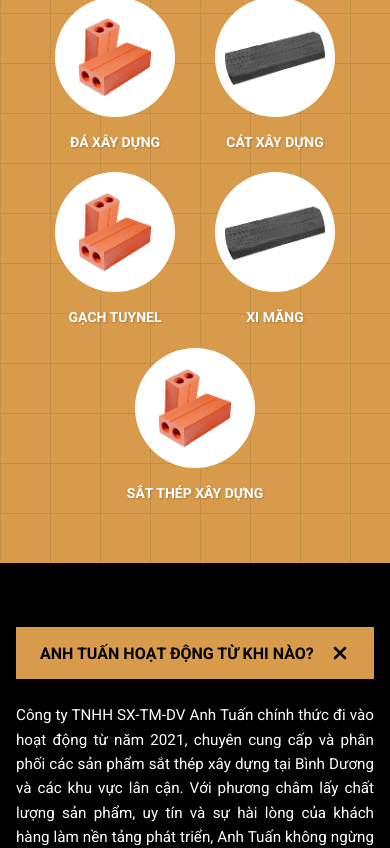
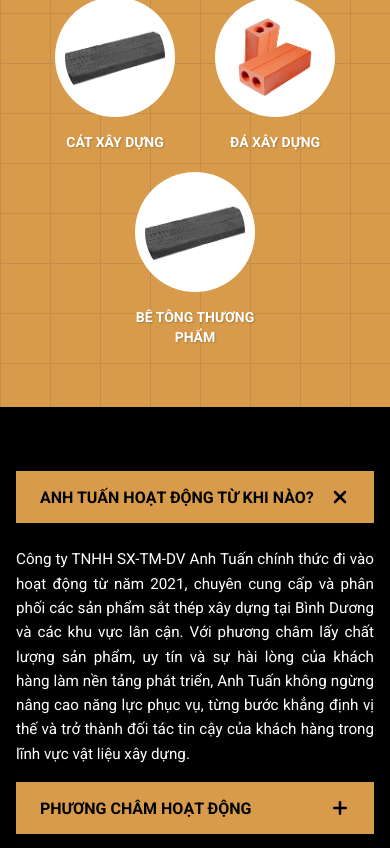
Before and after one commit to bladeonfire2402/VLXD, a Next.js app: page / in a window 390 px wide. Shown: the part 3560-4408 px from the top of the page. Built offline with nearby package versions, Linux system fonts and the light colour scheme.

Commit message:
change phone number and fix remove category

```diff
--- a/src/app/chinh-sach/page.tsx
+++ b/src/app/chinh-sach/page.tsx
@@ -1,7 +1,7 @@
 import PolicyScreen from '@/screens/Policy';
 
 export const metadata = {
-  title: 'Chính Sách & Quy Định | VLXD Anh Tuấn',
+  title: 'Chính Sách & Quy Định | Công ty Anh Tuấn',
   description: 'Chính sách bán hàng, giao nhận, thanh toán, đổi trả và bảo hành tại Công ty TNHH SX–TM–DV Anh Tuấn.',
 };
 
--- a/src/app/layout.tsx
+++ b/src/app/layout.tsx
@@ -14,7 +14,7 @@
 const roboto = Roboto({ weight: ['400', '500', '700'], subsets: ["latin", "vietnamese"] });
 
 export const metadata: Metadata = {
-  title: "VLXD - Anh Tuấn",
+  title: "Công ty - Anh Tuấn",
   description: "Hệ thống phân phối vật liệu xây dựng uy tín",
   icons: {
     icon: AssetManagers.icons.icon,
@@ -44,7 +44,7 @@
             </div>
 
             {/* Floating Social Media Bar */}
-            <SocialMediaBar position="bottom-right" phoneNumber="0909 746 816" />
+            <SocialMediaBar position="bottom-right" phoneNumber="0909 074 567" />
 
             {/* Layer 2: Global Modal Manager */}
             <GlobalModalManager />
--- a/src/app/lien-he/page.tsx
+++ b/src/app/lien-he/page.tsx
@@ -1,7 +1,7 @@
 import ContactPage from '@/screens/Contact';
 
 export const metadata = {
-  title: 'Liên Hệ | VLXD Anh Tuấn',
+  title: 'Liên Hệ | Công ty Anh Tuấn',
   description: 'Liên hệ với Công ty TNHH MTV Vật Liệu Xây Dựng Anh Tuấn.',
 };
 
--- a/src/app/tin-tuc/[slug]/page.tsx
+++ b/src/app/tin-tuc/[slug]/page.tsx
@@ -19,7 +19,7 @@
   }
 
   return {
-    title: `${article.title} | Tin tức VLXD`,
+    title: `${article.title} | Tin tức Công ty Anh Tuấn`,
     description: article.summary,
   };
 }
--- a/src/components/layout/Footer.tsx
+++ b/src/components/layout/Footer.tsx
@@ -5,7 +5,7 @@
 import { RouteManager } from '@/constants/route';
 
 const FooterData = {
-  LOGO_ALT: 'VLXD Anh Tuấn Logo',
+  LOGO_ALT: 'Công ty Anh Tuấn Logo',
   DESCRIPTION: 'Đơn vị phân phối vật liệu xây dựng uy tín tại Bình Dương và các khu vực lân cận. Chúng tôi cam kết cung cấp sản phẩm chất lượng, có nguồn gốc rõ ràng với mức giá cạnh tranh, báo giá minh bạch và dịch vụ giao hàng tận nơi nhanh chóng, đúng tiến độ.',
   QUICK_LINKS_TITLE: 'Liên Kết Nhanh',
   QUICK_LINKS: [
@@ -17,10 +17,10 @@
   CONTACT_TITLE: 'Thông Tin Liên Hệ',
   CONTACT_INFO: [
     '📍 Số 14, KP3, P. Hòa Lợi, TP. Bến Cát, Bình Dương',
-    '📞 0909 746 816',
+    '📞 0909 074 567',
     '✉️ vlxdanhtuan79@gmail.com',
   ],
-  COPYRIGHT: `© ${new Date().getFullYear()} VLXD Pro. All rights reserved.`,
+  COPYRIGHT: `© ${new Date().getFullYear()} CTY Pro. All rights reserved.`,
   SOCIALS: [
     { label: 'FB', ariaLabel: 'Facebook', href: '#' },
     { label: 'ZL', ariaLabel: 'Zalo', href: '#' },
--- a/src/components/layout/Header/DesktopHeader/index.tsx
+++ b/src/components/layout/Header/DesktopHeader/index.tsx
@@ -36,7 +36,7 @@
   LOGO_SRC: AssetManagers.branding.logoWithSlogan,
   LOGO_ALT: "Anh Tuấn Logo",
   ADDRESS: "Số 14, KP3, P. Hòa Lợi, TP. Bến Cát, Bình Dương",
-  HOTLINE: "0909 746 816",
+  HOTLINE: "0909 074 567",
   ADDRESS_TITLE: "Địa chỉ",
   HOTLINE_TITLE: "Hotline",
   SEARCH_PLACEHOLDER: "Tìm kiếm sản phẩm...",
--- a/src/constants/data.ts
+++ b/src/constants/data.ts
@@ -3,12 +3,8 @@
 import { Product } from '@/interface/product/product';
 
 export enum CategoryType {
-  SAT_THEP_XAY_DUNG = 'sat-thep-xay-dung',
-  XI_MANG = 'xi-mang',
-  GACH_TUYNEL = 'gach-tuynel',
   CAT_XAY_DUNG = 'cat-xay-dung',
   DA_XAY_DUNG = 'da-xay-dung',
-  VAT_LIEU_XAY_DUNG_KHAC = 'vat-lieu-xay-dung-khac',
   BE_TONG_THUONG_PHAM = 'be-tong-thuong-pham',
 }
 
@@ -18,13 +14,9 @@
     label: 'VẬT LIỆU XÂY DỰNG',
     url: RouteManager.PRODUCTS,
     children: [
-      { label: 'Sắt thép xây dựng', url: RouteManager.productCategory(CategoryType.SAT_THEP_XAY_DUNG) },
-      { label: 'Xi măng', url: RouteManager.productCategory(CategoryType.XI_MANG) },
-      { label: 'Gạch tuynel', url: RouteManager.productCategory(CategoryType.GACH_TUYNEL) },
       { label: 'Cát xây dựng', url: RouteManager.productCategory(CategoryType.CAT_XAY_DUNG) },
       { label: 'Đá xây dựng', url: RouteManager.productCategory(CategoryType.DA_XAY_DUNG) },
       { label: 'Bê tông thương phẩm', url: RouteManager.productCategory(CategoryType.BE_TONG_THUONG_PHAM) },
-      { label: 'Vật liệu xây dựng khác', url: RouteManager.productCategory(CategoryType.VAT_LIEU_XAY_DUNG_KHAC) },
     ]
   },
   { label: 'TIN TỨC', url: RouteManager.NEWS },
@@ -33,53 +25,45 @@
 
 // Category slug -> name mapping
 export const CATEGORY_MAP: Record<CategoryType, string> = {
-  [CategoryType.SAT_THEP_XAY_DUNG]: 'Sắt thép xây dựng',
-  [CategoryType.XI_MANG]: 'Xi măng',
-  [CategoryType.GACH_TUYNEL]: 'Gạch tuynel',
   [CategoryType.CAT_XAY_DUNG]: 'Cát xây dựng',
   [CategoryType.DA_XAY_DUNG]: 'Đá xây dựng',
-  [CategoryType.VAT_LIEU_XAY_DUNG_KHAC]: 'Vật liệu xây dựng khác',
   [CategoryType.BE_TONG_THUONG_PHAM]: 'Bê tông thương phẩm',
 };
 
 export const CATEGORY_DESCRIPTIONS: Record<CategoryType, string> = {
-  [CategoryType.SAT_THEP_XAY_DUNG]: 'Cung cấp sắt thép xây dựng chất lượng cao từ các thương hiệu uy tín.',
-  [CategoryType.XI_MANG]: 'Cung cấp các loại xi măng chất lượng cho mọi công trình.',
-  [CategoryType.GACH_TUYNEL]: 'Cung cấp gạch tuynel xây dựng các loại.',
   [CategoryType.CAT_XAY_DUNG]: 'Cung cấp mọi loại cát xây dựng, cát san lấp, cát bê tông, cát xây tô chất lượng cao.',
   [CategoryType.DA_XAY_DUNG]: 'Cung cấp mọi loại đá xây dựng, đủ kích cỡ, giao hàng tận công trình khi quý khách có nhu cầu.',
-  [CategoryType.VAT_LIEU_XAY_DUNG_KHAC]: 'Cung cấp đa dạng các loại vật liệu xây dựng khác.',
   [CategoryType.BE_TONG_THUONG_PHAM]: 'Cung cấp bê tông thương phẩm các mác, bơm bê tông tận công trình, giao hàng nhanh chóng.',
 };
 
 // === ĐÁ XÂY DỰNG ===
 export const MOCK_DA_XAY_DUNG: Product[] = [
-  { id: 'da-1', slug: 'da-mi-sang', categorySlug: 'da-xay-dung', name: 'Đá mi sàng', thumbnail: AssetManagers.products.gachCui, images: [AssetManagers.products.gachCui, AssetManagers.products.gachNgoi], details: 'Đá mi sàng có kích cỡ từ 5mm đến 10mm, được sàng tách ra từ sản phẩm đá khác. Loại đá này dùng làm chân đế gạch bông, gạch lót sàn, phụ gia cho công nghệ bê tông đúc ống cống và thi công các công trình giao thông và phụ gia cho các loại VLXD khác.', tags: ['đá mi sàng', 'đá mi sàng giá rẻ', 'cửa hàng cung cấp đá mi sàng', 'đá mi sàng chất lượng', 'đá mi sàng mua ở đâu', 'đá mi sàng chất lượng tphcm'], category: 'Đá xây dựng' },
-  { id: 'da-2', slug: 'da-mi-bui', categorySlug: 'da-xay-dung', name: 'Đá mi bụi', thumbnail: AssetManagers.products.gachNgoi, images: [AssetManagers.products.gachNgoi, AssetManagers.products.gachCui], details: 'Đá mi bụi dùng cho san lấp, trộn bê tông nhựa.', tags: ['đá mi bụi', 'đá xây dựng'], category: 'Đá xây dựng' },
-  { id: 'da-3', slug: 'da-hoc-20x30', categorySlug: 'da-xay-dung', name: 'Đá hộc 20x30', thumbnail: AssetManagers.products.gachCui, images: [AssetManagers.products.gachCui, AssetManagers.products.gachNgoi], details: 'Đá hộc kích thước 20x30 dùng cho kè bờ, xây móng.', tags: ['đá hộc', 'đá xây dựng'], category: 'Đá xây dựng' },
-  { id: 'da-4', slug: 'da-4x6-xanh', categorySlug: 'da-xay-dung', name: 'Đá 4x6 xanh', thumbnail: AssetManagers.products.gachNgoi, images: [AssetManagers.products.gachNgoi, AssetManagers.products.gachCui], details: 'Đá 4x6 xanh chất lượng cao.', tags: ['đá 4x6', 'đá xanh'], category: 'Đá xây dựng' },
-  { id: 'da-5', slug: 'da-4x6-den', categorySlug: 'da-xay-dung', name: 'Đá 4x6 đen', thumbnail: AssetManagers.products.gachCui, images: [AssetManagers.products.gachCui, AssetManagers.products.gachNgoi], details: 'Đá 4x6 đen dùng cho đổ bê tông.', tags: ['đá 4x6', 'đá đen'], category: 'Đá xây dựng', price: '220.000đ / Khối' },
-  { id: 'da-6', slug: 'da-1x2-xanh', categorySlug: 'da-xay-dung', name: 'Đá 1x2 xanh', thumbnail: AssetManagers.products.gachNgoi, images: [AssetManagers.products.gachNgoi, AssetManagers.products.gachCui], details: 'Đá 1x2 xanh chất lượng cao.', tags: ['đá 1x2', 'đá xanh'], category: 'Đá xây dựng', price: '330.000đ / Khối' },
+  { id: 'da-1', slug: 'da-mi-sang', categorySlug: CategoryType.DA_XAY_DUNG, name: 'Đá mi sàng', thumbnail: AssetManagers.products.gachCui, images: [AssetManagers.products.gachCui, AssetManagers.products.gachNgoi], details: 'Đá mi sàng có kích cỡ từ 5mm đến 10mm, được sàng tách ra từ sản phẩm đá khác. Loại đá này dùng làm chân đế gạch bông, gạch lót sàn, phụ gia cho công nghệ bê tông đúc ống cống và thi công các công trình giao thông và phụ gia cho các loại VLXD khác.', tags: ['đá mi sàng', 'đá mi sàng giá rẻ', 'cửa hàng cung cấp đá mi sàng', 'đá mi sàng chất lượng', 'đá mi sàng mua ở đâu', 'đá mi sàng chất lượng tphcm'], category: 'Đá xây dựng' },
+  { id: 'da-2', slug: 'da-mi-bui', categorySlug: CategoryType.DA_XAY_DUNG, name: 'Đá mi bụi', thumbnail: AssetManagers.products.gachNgoi, images: [AssetManagers.products.gachNgoi, AssetManagers.products.gachCui], details: 'Đá mi bụi dùng cho san lấp, trộn bê tông nhựa.', tags: ['đá mi bụi', 'đá xây dựng'], category: 'Đá xây dựng' },
+  { id: 'da-3', slug: 'da-hoc-20x30', categorySlug: CategoryType.DA_XAY_DUNG, name: 'Đá hộc 20x30', thumbnail: AssetManagers.products.gachCui, images: [AssetManagers.products.gachCui, AssetManagers.products.gachNgoi], details: 'Đá hộc kích thước 20x30 dùng cho kè bờ, xây móng.', tags: ['đá hộc', 'đá xây dựng'], category: 'Đá xây dựng' },
+  { id: 'da-4', slug: 'da-4x6-xanh', categorySlug: CategoryType.DA_XAY_DUNG, name: 'Đá 4x6 xanh', thumbnail: AssetManagers.products.gachNgoi, images: [AssetManagers.products.gachNgoi, AssetManagers.products.gachCui], details: 'Đá 4x6 xanh chất lượng cao.', tags: ['đá 4x6', 'đá xanh'], category: 'Đá xây dựng' },
+  { id: 'da-5', slug: 'da-4x6-den', categorySlug: CategoryType.DA_XAY_DUNG, name: 'Đá 4x6 đen', thumbnail: AssetManagers.products.gachCui, images: [AssetManagers.products.gachCui, AssetManagers.products.gachNgoi], details: 'Đá 4x6 đen dùng cho đổ bê tông.', tags: ['đá 4x6', 'đá đen'], category: 'Đá xây dựng', price: '220.000đ / Khối' },
+  { id: 'da-6', slug: 'da-1x2-xanh', categorySlug: CategoryType.DA_XAY_DUNG, name: 'Đá 1x2 xanh', thumbnail: AssetManagers.products.gachNgoi, images: [AssetManagers.products.gachNgoi, AssetManagers.products.gachCui], details: 'Đá 1x2 xanh chất lượng cao.', tags: ['đá 1x2', 'đá xanh'], category: 'Đá xây dựng', price: '330.000đ / Khối' },
 ];
 
 // === CÁT XÂY DỰNG ===
 export const MOCK_CAT_XAY_DUNG: Product[] = [
-  { id: 'cat-1', slug: 'cat-san-lap', categorySlug: 'cat-xay-dung', name: 'Cát san lấp', thumbnail: AssetManagers.products.gachCui, images: [AssetManagers.products.gachCui, AssetManagers.products.gachNgoi], details: 'Cát san lấp dùng cho các công trình san lấp mặt bằng, nền móng.', tags: ['cát san lấp', 'cát xây dựng'], category: 'Cát xây dựng' },
-  { id: 'cat-2', slug: 'cat-be-tong', categorySlug: 'cat-xay-dung', name: 'Cát bê tông', thumbnail: AssetManagers.products.gachNgoi, images: [AssetManagers.products.gachNgoi, AssetManagers.products.gachCui], details: 'Cát bê tông chất lượng cao dùng cho trộn bê tông.', tags: ['cát bê tông', 'cát xây dựng'], category: 'Cát xây dựng' },
-  { id: 'cat-3', slug: 'cat-xay-to', categorySlug: 'cat-xay-dung', name: 'Cát xây tô', thumbnail: AssetManagers.products.gachCui, images: [AssetManagers.products.gachCui, AssetManagers.products.gachNgoi], details: 'Cát xây tô mịn, sạch, dùng cho xây tô tường.', tags: ['cát xây tô', 'cát mịn'], category: 'Cát xây dựng' },
-  { id: 'cat-4', slug: 'cat-min', categorySlug: 'cat-xay-dung', name: 'Cát mịn', thumbnail: AssetManagers.products.gachNgoi, images: [AssetManagers.products.gachNgoi, AssetManagers.products.gachCui], details: 'Cát mịn dùng cho tô trát, hoàn thiện bề mặt.', tags: ['cát mịn'], category: 'Cát xây dựng' },
-  { id: 'cat-5', slug: 'cat-den', categorySlug: 'cat-xay-dung', name: 'Cát đen', thumbnail: AssetManagers.products.gachCui, images: [AssetManagers.products.gachCui, AssetManagers.products.gachNgoi], details: 'Cát đen san lấp, giá tốt.', tags: ['cát đen', 'cát san lấp'], category: 'Cát xây dựng' },
-  { id: 'cat-6', slug: 'cat-vang', categorySlug: 'cat-xay-dung', name: 'Cát vàng', thumbnail: AssetManagers.products.gachNgoi, images: [AssetManagers.products.gachNgoi, AssetManagers.products.gachCui], details: 'Cát vàng chất lượng cao cho xây dựng.', tags: ['cát vàng'], category: 'Cát xây dựng' },
+  { id: 'cat-1', slug: 'cat-san-lap', categorySlug: CategoryType.CAT_XAY_DUNG, name: 'Cát san lấp', thumbnail: AssetManagers.products.gachCui, images: [AssetManagers.products.gachCui, AssetManagers.products.gachNgoi], details: 'Cát san lấp dùng cho các công trình san lấp mặt bằng, nền móng.', tags: ['cát san lấp', 'cát xây dựng'], category: 'Cát xây dựng' },
+  { id: 'cat-2', slug: 'cat-be-tong', categorySlug: CategoryType.CAT_XAY_DUNG, name: 'Cát bê tông', thumbnail: AssetManagers.products.gachNgoi, images: [AssetManagers.products.gachNgoi, AssetManagers.products.gachCui], details: 'Cát bê tông chất lượng cao dùng cho trộn bê tông.', tags: ['cát bê tông', 'cát xây dựng'], category: 'Cát xây dựng' },
+  { id: 'cat-3', slug: 'cat-xay-to', categorySlug: CategoryType.CAT_XAY_DUNG, name: 'Cát xây tô', thumbnail: AssetManagers.products.gachCui, images: [AssetManagers.products.gachCui, AssetManagers.products.gachNgoi], details: 'Cát xây tô mịn, sạch, dùng cho xây tô tường.', tags: ['cát xây tô', 'cát mịn'], category: 'Cát xây dựng' },
+  { id: 'cat-4', slug: 'cat-min', categorySlug: CategoryType.CAT_XAY_DUNG, name: 'Cát mịn', thumbnail: AssetManagers.products.gachNgoi, images: [AssetManagers.products.gachNgoi, AssetManagers.products.gachCui], details: 'Cát mịn dùng cho tô trát, hoàn thiện bề mặt.', tags: ['cát mịn'], category: 'Cát xây dựng' },
+  { id: 'cat-5', slug: 'cat-den', categorySlug: CategoryType.CAT_XAY_DUNG, name: 'Cát đen', thumbnail: AssetManagers.products.gachCui, images: [AssetManagers.products.gachCui, AssetManagers.products.gachNgoi], details: 'Cát đen san lấp, giá tốt.', tags: ['cát đen', 'cát san lấp'], category: 'Cát xây dựng' },
+  { id: 'cat-6', slug: 'cat-vang', categorySlug: CategoryType.CAT_XAY_DUNG, name: 'Cát vàng', thumbnail: AssetManagers.products.gachNgoi, images: [AssetManagers.products.gachNgoi, AssetManagers.products.gachCui], details: 'Cát vàng chất lượng cao cho xây dựng.', tags: ['cát vàng'], category: 'Cát xây dựng' },
 ];
 
 // === BÊ TÔNG THƯƠNG PHẨM ===
 export const MOCK_BE_TONG: Product[] = [
-  { id: 'bt-1', slug: 'be-tong-mac-150', categorySlug: 'be-tong-thuong-pham', name: 'Bê tông mác 150', thumbnail: AssetManagers.products.gachCui, images: [AssetManagers.products.gachCui, AssetManagers.products.gachNgoi], details: 'Bê tông mác 150 (B12.5) dùng cho lót nền, đổ bệ móng, công trình dân dụng.', tags: ['bê tông mác 150', 'bê tông thương phẩm'], category: 'Bê tông thương phẩm' },
-  { id: 'bt-2', slug: 'be-tong-mac-200', categorySlug: 'be-tong-thuong-pham', name: 'Bê tông mác 200', thumbnail: AssetManagers.products.gachNgoi, images: [AssetManagers.products.gachNgoi, AssetManagers.products.gachCui], details: 'Bê tông mác 200 (B15) dùng cho đổ sàn, dầm, cột nhà dân dụng.', tags: ['bê tông mác 200', 'bê tông thương phẩm'], category: 'Bê tông thương phẩm' },
-  { id: 'bt-3', slug: 'be-tong-mac-250', categorySlug: 'be-tong-thuong-pham', name: 'Bê tông mác 250', thumbnail: AssetManagers.products.gachCui, images: [AssetManagers.products.gachCui, AssetManagers.products.gachNgoi], details: 'Bê tông mác 250 (B20) dùng cho công trình chịu lực cao, sàn nhà cao tầng.', tags: ['bê tông mác 250', 'bê tông thương phẩm'], category: 'Bê tông thương phẩm' },
-  { id: 'bt-4', slug: 'be-tong-mac-300', categorySlug: 'be-tong-thuong-pham', name: 'Bê tông mác 300', thumbnail: AssetManagers.products.gachNgoi, images: [AssetManagers.products.gachNgoi, AssetManagers.products.gachCui], details: 'Bê tông mác 300 (B22.5) chất lượng cao cho công trình lớn.', tags: ['bê tông mác 300', 'bê tông thương phẩm'], category: 'Bê tông thương phẩm' },
-  { id: 'bt-5', slug: 'be-tong-mac-350', categorySlug: 'be-tong-thuong-pham', name: 'Bê tông mác 350', thumbnail: AssetManagers.products.gachCui, images: [AssetManagers.products.gachCui, AssetManagers.products.gachNgoi], details: 'Bê tông mác 350 (B25) dùng cho cầu đường, công trình hạ tầng.', tags: ['bê tông mác 350', 'bê tông thương phẩm'], category: 'Bê tông thương phẩm' },
-  { id: 'bt-6', slug: 'be-tong-mac-400', categorySlug: 'be-tong-thuong-pham', name: 'Bê tông mác 400', thumbnail: AssetManagers.products.gachNgoi, images: [AssetManagers.products.gachNgoi, AssetManagers.products.gachCui], details: 'Bê tông mác 400 (B30) cường độ cao cho công trình đặc biệt.', tags: ['bê tông mác 400', 'bê tông thương phẩm'], category: 'Bê tông thương phẩm' },
+  { id: 'bt-1', slug: 'be-tong-mac-150', categorySlug: CategoryType.BE_TONG_THUONG_PHAM, name: 'Bê tông mác 150', thumbnail: AssetManagers.products.gachCui, images: [AssetManagers.products.gachCui, AssetManagers.products.gachNgoi], details: 'Bê tông mác 150 (B12.5) dùng cho lót nền, đổ bệ móng, công trình dân dụng.', tags: ['bê tông mác 150', 'bê tông thương phẩm'], category: 'Bê tông thương phẩm' },
+  { id: 'bt-2', slug: 'be-tong-mac-200', categorySlug: CategoryType.BE_TONG_THUONG_PHAM, name: 'Bê tông mác 200', thumbnail: AssetManagers.products.gachNgoi, images: [AssetManagers.products.gachNgoi, AssetManagers.products.gachCui], details: 'Bê tông mác 200 (B15) dùng cho đổ sàn, dầm, cột nhà dân dụng.', tags: ['bê tông mác 200', 'bê tông thương phẩm'], category: 'Bê tông thương phẩm' },
+  { id: 'bt-3', slug: 'be-tong-mac-250', categorySlug: CategoryType.BE_TONG_THUONG_PHAM, name: 'Bê tông mác 250', thumbnail: AssetManagers.products.gachCui, images: [AssetManagers.products.gachCui, AssetManagers.products.gachNgoi], details: 'Bê tông mác 250 (B20) dùng cho công trình chịu lực cao, sàn nhà cao tầng.', tags: ['bê tông mác 250', 'bê tông thương phẩm'], category: 'Bê tông thương phẩm' },
+  { id: 'bt-4', slug: 'be-tong-mac-300', categorySlug: CategoryType.BE_TONG_THUONG_PHAM, name: 'Bê tông mác 300', thumbnail: AssetManagers.products.gachNgoi, images: [AssetManagers.products.gachNgoi, AssetManagers.products.gachCui], details: 'Bê tông mác 300 (B22.5) chất lượng cao cho công trình lớn.', tags: ['bê tông mác 300', 'bê tông thương phẩm'], category: 'Bê tông thương phẩm' },
+  { id: 'bt-5', slug: 'be-tong-mac-350', categorySlug: CategoryType.BE_TONG_THUONG_PHAM, name: 'Bê tông mác 350', thumbnail: AssetManagers.products.gachCui, images: [AssetManagers.products.gachCui, AssetManagers.products.gachNgoi], details: 'Bê tông mác 350 (B25) dùng cho cầu đường, công trình hạ tầng.', tags: ['bê tông mác 350', 'bê tông thương phẩm'], category: 'Bê tông thương phẩm' },
+  { id: 'bt-6', slug: 'be-tong-mac-400', categorySlug: CategoryType.BE_TONG_THUONG_PHAM, name: 'Bê tông mác 400', thumbnail: AssetManagers.products.gachNgoi, images: [AssetManagers.products.gachNgoi, AssetManagers.products.gachCui], details: 'Bê tông mác 400 (B30) cường độ cao cho công trình đặc biệt.', tags: ['bê tông mác 400', 'bê tông thương phẩm'], category: 'Bê tông thương phẩm' },
 ];
 
 // Featured products (used on homepage)
--- a/src/screens/Contact/index.tsx
+++ b/src/screens/Contact/index.tsx
@@ -35,7 +35,7 @@
     {
       label: 'Địa chỉ:', value: 'Số 14, KP3, P. Hòa Lợi, TP. Bến Cát, Bình Dương'
     },
-    { label: 'Điện thoại:', value: '0909 746 816' },
+    { label: 'Điện thoại:', value: '0909 074 567' },
     { label: 'Email:', value: 'vlxdanhtuan79@gmail.com' },
     { label: 'Mã số doanh nghiệp:', value: '3702985730', normal: true },
     { label: 'Cấp ngày:', value: '03/06/2021', normal: true }
@@ -51,7 +51,7 @@
   BTN_SUBMITTING: 'ĐANG GỬI...',
   SUCCESS_MSG: 'Gửi tin nhắn thành công! Chúng tôi sẽ liên hệ lại sớm nhất.',
   MAP_SRC: 'https://maps.google.com/maps?q=11.0880687,106.6519615&t=&z=15&ie=UTF8&iwloc=&output=embed',
-  MAP_TITLE: 'Google Map VLXD Anh Tuấn'
+  MAP_TITLE: 'Google Map Công ty Anh Tuấn'
 };
 
 const ContactPage = () => {
--- a/src/screens/Home/section/CategoryShowCase/index.tsx
+++ b/src/screens/Home/section/CategoryShowCase/index.tsx
@@ -18,11 +18,9 @@
 } from './styles';
 
 const CATEGORIES = [
+  { name: 'CÁT XÂY DỰNG', image: AssetManagers.products.gachCui, slug: CategoryType.CAT_XAY_DUNG },
   { name: 'ĐÁ XÂY DỰNG', image: AssetManagers.products.gachNgoi, slug: CategoryType.DA_XAY_DUNG },
-  { name: 'CÁT XÂY DỰNG', image: AssetManagers.products.gachCui, slug: CategoryType.CAT_XAY_DUNG },
-  { name: 'GẠCH TUYNEL', image: AssetManagers.products.gachNgoi, slug: CategoryType.GACH_TUYNEL },
-  { name: 'XI MĂNG', image: AssetManagers.products.gachCui, slug: CategoryType.XI_MANG },
-  { name: 'SẮT THÉP XÂY DỰNG', image: AssetManagers.products.gachNgoi, slug: CategoryType.SAT_THEP_XAY_DUNG }
+  { name: 'BÊ TÔNG THƯƠNG PHẨM', image: AssetManagers.products.gachCui, slug: CategoryType.BE_TONG_THUONG_PHAM }
 ];
 
 const CategoryShowCase = () => {
--- a/src/screens/ProductDetail/index.tsx
+++ b/src/screens/ProductDetail/index.tsx
@@ -56,7 +56,7 @@
   COMPANY_INFO: {
     NAME: 'MUA BÁN VẬT LIỆU XÂY DỰNG',
     ADDRESS: 'Địa chỉ: Số 14, KP3, P. Hòa Lợi, TP. Bến Cát, Bình Dương',
-    TEL: 'Tel: 0909 746 816',
+    TEL: 'Tel: 0909 074 567',
     EMAIL: 'Email: vlxdanhtuan79@gmail.com',
     WEBSITE_URL: 'https://muabanvatlieuixaydung.com',
     WEBSITE_TEXT: 'Website: muabanvatlieuxaydung.com'
@@ -65,7 +65,7 @@
   QUICK_CONTACT: {
     TITLE: 'LIÊN HỆ NHANH',
     CHAT: 'Chat online',
-    PHONE1: '0909 746 816',
+    PHONE1: '0909 074 567',
     PHONE2: 'vlxdanhtuan79@gmail.com'
   },
   ORDER_FORM: {
```
